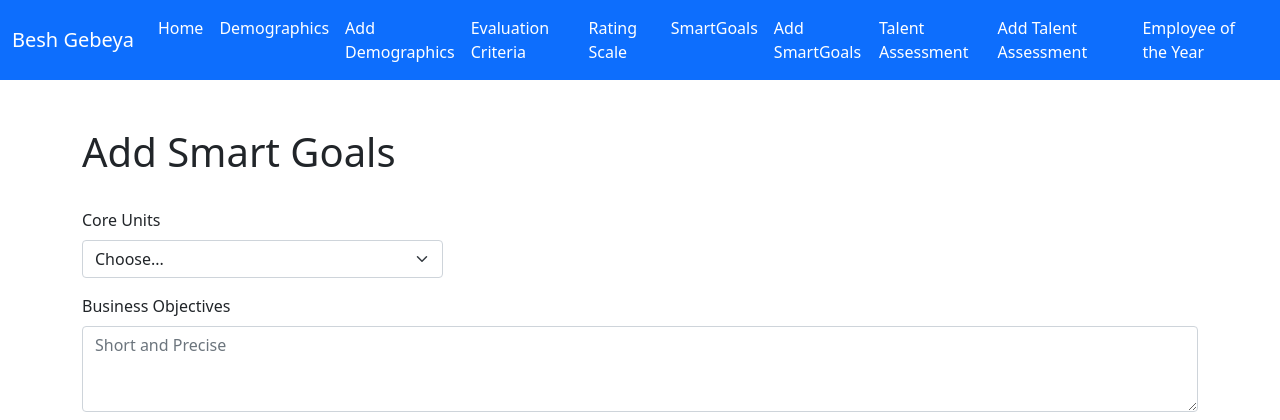
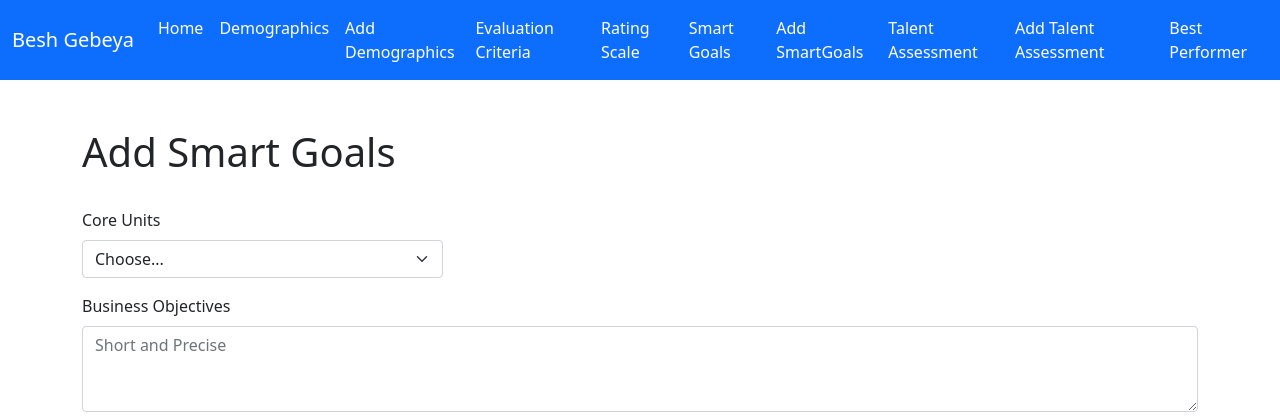
Before and after one commit to antenehbedilu/Besh-Gebeya, a Flask app: page /add-smart-goal in a window 1280 px wide. Shown: the top 420 px of the page. Run offline with Flask 2, Linux system fonts and the light colour scheme.

```diff
--- a/templates/base.html
+++ b/templates/base.html
@@ -34,7 +34,7 @@
                         <a class="nav-link active" aria-current="page" href="/rating-scale">Rating Scale</a>
                     </li>
                     <li class="nav-item">
-                        <a class="nav-link active" aria-current="page" href="/view-smart-goals">SmartGoals</a>
+                        <a class="nav-link active" aria-current="page" href="/view-smart-goals">Smart Goals</a>
                     </li>
                     <li class="nav-item">
                         <a class="nav-link active" aria-current="page" href="/add-smart-goal">Add SmartGoals</a>
@@ -46,7 +46,7 @@
                         <a class="nav-link active" aria-current="page" href="/add-talent-assessment">Add Talent Assessment</a>
                     </li>
                     <li class="nav-item">
-                        <a class="nav-link active" aria-current="page" href="/view-employee-of-the-year">Employee of the Year</a>
+                        <a class="nav-link active" aria-current="page" href="/view-employee-of-the-year">Best Performer</a>
                     </li>
                     <!--  <li class="nav-item dropdown">
                         <a class="nav-link dropdown-toggle" href="/demographics" id="navbarDropdown" role="button"
```
